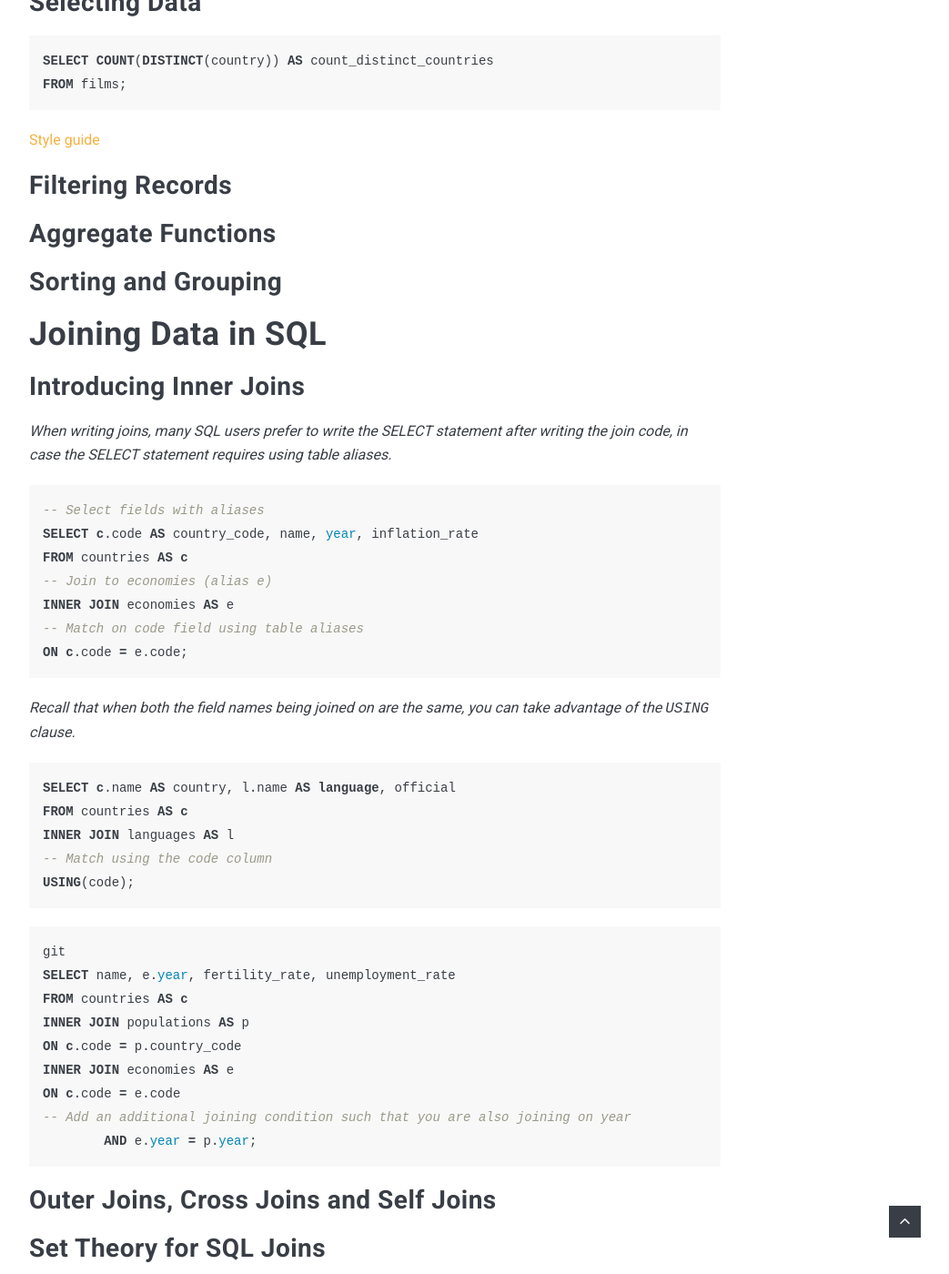
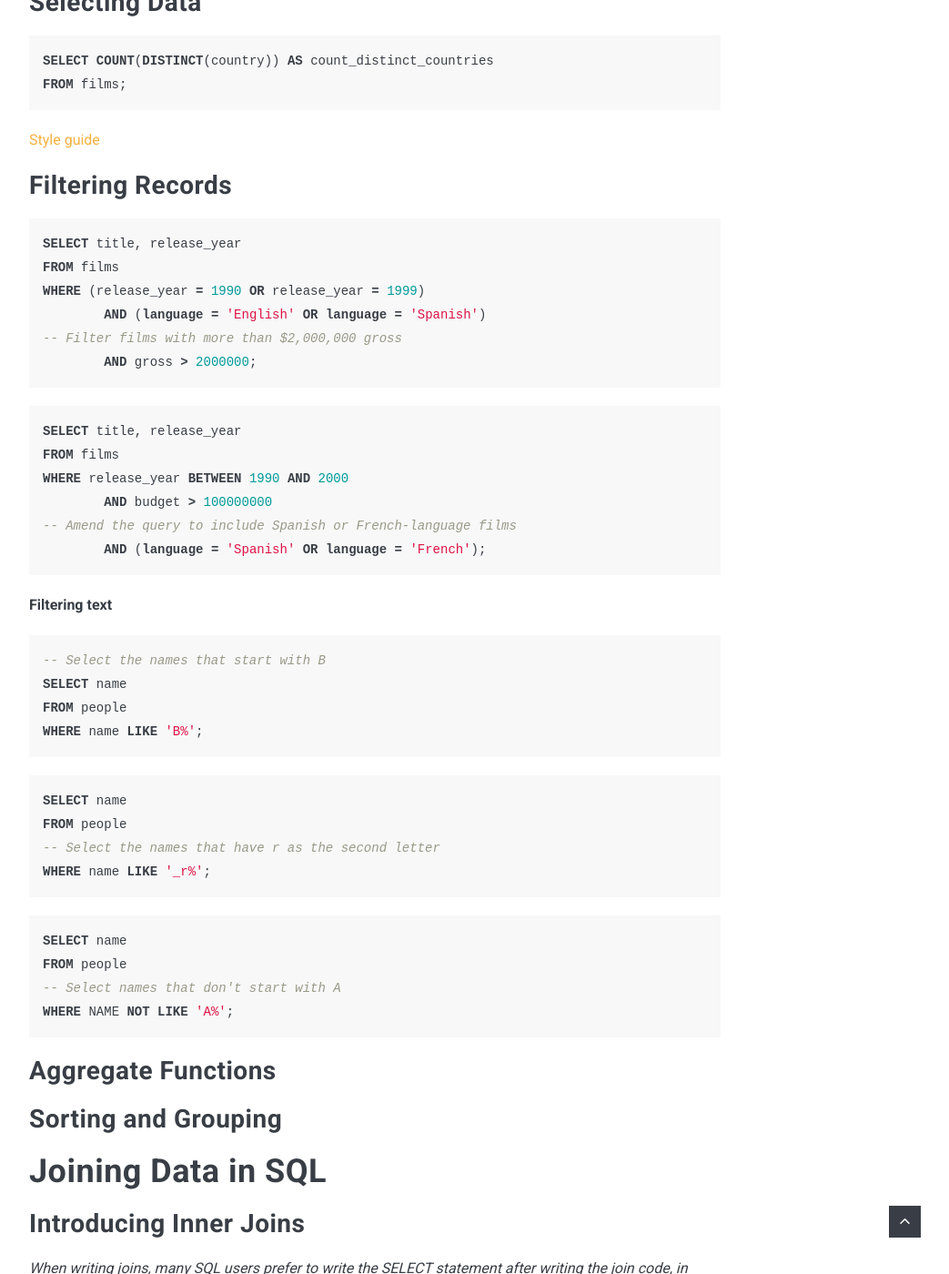
Before and after one commit to poi0905/poi0905.github.io, a Jekyll site: the page built from _posts/2022-11-05-datacamp-SQL-Fundamentals.markdown, in a window 1280 px wide and 1400 px high, scrolled down 2593 px. Shown: the whole window at 91% size, without its empty margins (228-1271 px from the left). Built offline with Jekyll 4.4.1, drawn with Linux system fonts in a browser that asks for light colours; nearby versions of some CDN libraries; comment, search, counter and statistics services are not loaded.

Commit message:
20221108

```diff
--- a/_posts/2022-11-05-datacamp-SQL-Fundamentals.markdown
+++ b/_posts/2022-11-05-datacamp-SQL-Fundamentals.markdown
@@ -80,6 +80,49 @@ FROM films;
 [Style guide](https://www.sqlstyle.guide/)
 
 ## Filtering Records
+
+{% highlight SQL %}
+SELECT title, release_year
+FROM films
+WHERE (release_year = 1990 OR release_year = 1999)
+	AND (language = 'English' OR language = 'Spanish')
+-- Filter films with more than $2,000,000 gross
+	AND gross > 2000000;
+{% endhighlight %}
+
+{% highlight SQL %}
+SELECT title, release_year
+FROM films
+WHERE release_year BETWEEN 1990 AND 2000
+	AND budget > 100000000
+-- Amend the query to include Spanish or French-language films
+	AND (language = 'Spanish' OR language = 'French');
+{% endhighlight %}
+
+**Filtering text**
+
+{% highlight SQL %}
+-- Select the names that start with B
+SELECT name
+FROM people
+WHERE name LIKE 'B%';
+{% endhighlight %}
+
+{% highlight SQL %}
+SELECT name
+FROM people
+-- Select the names that have r as the second letter
+WHERE name LIKE '_r%';
+{% endhighlight %}
+
+{% highlight SQL %}
+SELECT name
+FROM people
+-- Select names that don't start with A
+WHERE NAME NOT LIKE 'A%';
+{% endhighlight %}
+
+
 ## Aggregate Functions
 ## Sorting and Grouping
 
```
